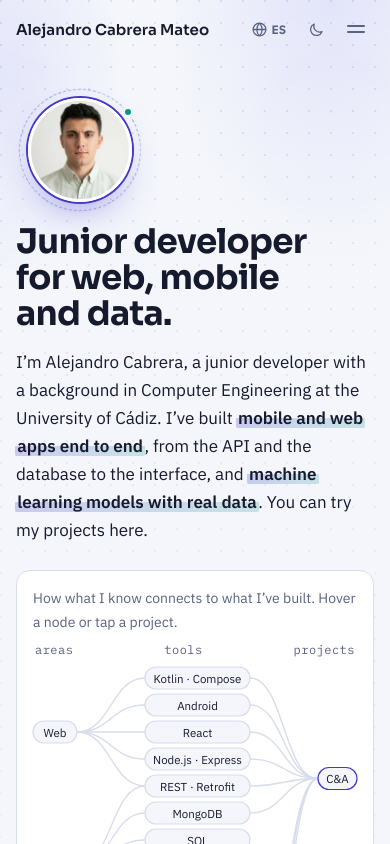
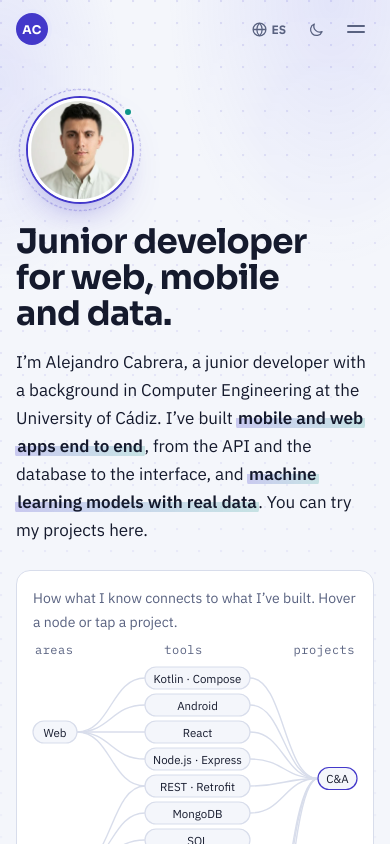
Before and after one commit to alecabreradev/alecabreradev.github.io, a React (Vite) app: page / in a window 390 px wide. Shown: the top 844 px of the page. Built offline with nearby package versions, Linux system fonts and the light colour scheme.

Commit message:
changes on navsabr minimalist

```diff
--- a/src/components/SiteHeader/SiteHeader.css
+++ b/src/components/SiteHeader/SiteHeader.css
@@ -1,50 +1,55 @@
 /*
- * Sticky header. Transparent at the top of the page; once you scroll it gets
- * shorter, with a blurred background that spans the whole width.
+ * Sticky header. Desktop: as you scroll, a rounded floating panel fades in
+ * gradually behind the bar (--scroll-p goes from 0 to 1, set from JS).
+ * Phones: a full-width bar that turns solid once you scroll (see the media query).
  */
 .site-header {
+  --scroll-p: 0;
+
   position: sticky;
-  top: env(safe-area-inset-top, 0px);
+  top: calc(env(safe-area-inset-top, 0px) + 10px);
   z-index: 30;
   display: flex;
   align-items: center;
   gap: 12px 28px;
-  padding-block: 18px;
-  transition: padding 0.2s;
+  margin-inline: -14px;
+  padding: calc(16px - 7px * var(--scroll-p)) 14px;
 }
 
 .site-header::before {
   content: "";
   position: absolute;
   inset: 0;
-  left: 50%;
   z-index: -1;
-  width: 100vw;
-  margin-left: -50vw;
-  border-bottom: 1px solid transparent;
-  background: transparent;
-  transition:
-    background 0.2s,
-    border-color 0.2s;
+  border: 1px solid var(--color-border);
+  border-radius: var(--radius-lg);
+  background: color-mix(in srgb, var(--color-surface) 80%, transparent);
+  backdrop-filter: blur(12px);
+  -webkit-backdrop-filter: blur(12px);
+  box-shadow: 0 14px 34px -24px rgba(13, 16, 32, 0.55);
+  opacity: var(--scroll-p);
+  pointer-events: none;
 }
 
-.site-header[data-compact] {
-  padding-block: 10px;
+/* Monogram, the same as the one in the footer */
+.site-header__brand {
+  display: grid;
+  place-items: center;
+  width: 36px;
+  height: 36px;
+  margin-right: auto;
+  border-radius: 50%;
+  background: var(--color-accent);
+  color: var(--color-surface);
+  box-shadow: 0 0 0 4px var(--color-accent-soft);
+  font: 700 13px var(--font-display);
+  letter-spacing: 0.03em;
+  text-decoration: none;
+  transition: transform 0.2s;
 }
 
-.site-header[data-compact]::before {
-  border-bottom-color: var(--color-border);
-  background: color-mix(in srgb, var(--color-bg) 82%, transparent);
-  backdrop-filter: blur(10px);
-  -webkit-backdrop-filter: blur(10px);
-}
-
-.site-header__brand {
-  margin-right: auto;
-  color: var(--color-text);
-  font: 600 16px var(--font-display);
-  text-decoration: none;
-  white-space: nowrap;
+.site-header__brand:hover {
+  transform: scale(1.06);
 }
 
 /* Desktop links: small, muted, and the current section marked with a dot */
@@ -168,16 +173,45 @@
 /* Phones: links move into a dropdown on the right */
 @media (max-width: 720px) {
   .site-header {
+    top: env(safe-area-inset-top, 0px);
     gap: 8px;
-    padding-block: 12px;
+    margin-inline: 0;
+    padding: 12px 0;
+    transition: padding 0.2s;
   }
 
   .site-header[data-compact] {
     padding-block: 8px;
   }
 
+  .site-header::before {
+    left: 50%;
+    width: 100vw;
+    margin-left: -50vw;
+    border-width: 0 0 1px;
+    border-color: transparent;
+    border-radius: 0;
+    background: transparent;
+    backdrop-filter: none;
+    -webkit-backdrop-filter: none;
+    box-shadow: none;
+    opacity: 1;
+    transition:
+      background 0.2s,
+      border-color 0.2s;
+  }
+
+  .site-header[data-compact]::before {
+    border-bottom-color: var(--color-border);
+    background: color-mix(in srgb, var(--color-bg) 82%, transparent);
+    backdrop-filter: blur(10px);
+    -webkit-backdrop-filter: blur(10px);
+  }
+
   .site-header__brand {
-    font-size: 15px;
+    width: 32px;
+    height: 32px;
+    font-size: 12px;
   }
 
   .site-header__menu-button {
--- a/src/components/SiteHeader/SiteHeader.jsx
+++ b/src/components/SiteHeader/SiteHeader.jsx
@@ -5,6 +5,8 @@ import "./SiteHeader.css";
 
 const NAV_ITEMS = ["about", "projects", "timeline", "contact"];
 const COMPACT_AFTER_PX = 24;
+/** Desktop: the floating bar fades in gradually over this many pixels of scroll. */
+const FADE_PX = 160;
 
 function GlobeIcon() {
   return (
@@ -65,8 +67,9 @@ function useActiveSection(ids) {
 }
 
 /**
- * Header: discreet on desktop (muted links, icon buttons, compact once you scroll)
- * and a dropdown menu on phones so the hero stays the first thing you see.
+ * Header with an "AC" monogram. Desktop: muted links and icon buttons; on scroll the
+ * bar gradually turns into a floating rounded panel. Phones: a full-width bar with
+ * the links in a dropdown, so the hero stays the first thing you see.
  */
 export default function SiteHeader({ theme, onToggleTheme }) {
   const { t, language, toggleLanguage } = useLanguage();
@@ -77,7 +80,13 @@ export default function SiteHeader({ theme, onToggleTheme }) {
   const menuButtonRef = useRef(null);
 
   useEffect(() => {
-    const onScroll = () => setCompact(window.scrollY > COMPACT_AFTER_PX);
+    const onScroll = () => {
+      setCompact(window.scrollY > COMPACT_AFTER_PX);
+      headerRef.current?.style.setProperty(
+        "--scroll-p",
+        Math.min(1, window.scrollY / FADE_PX).toFixed(3),
+      );
+    };
     onScroll();
     window.addEventListener("scroll", onScroll, { passive: true });
     return () => window.removeEventListener("scroll", onScroll);
@@ -105,8 +114,8 @@ export default function SiteHeader({ theme, onToggleTheme }) {
 
   return (
     <header className="site-header" ref={headerRef} data-compact={compact || undefined}>
-      <a className="site-header__brand" href="#top">
-        {PROFILE.name}
+      <a className="site-header__brand" href="#top" aria-label={PROFILE.name} title={PROFILE.name}>
+        AC
       </a>
 
       <nav
```
